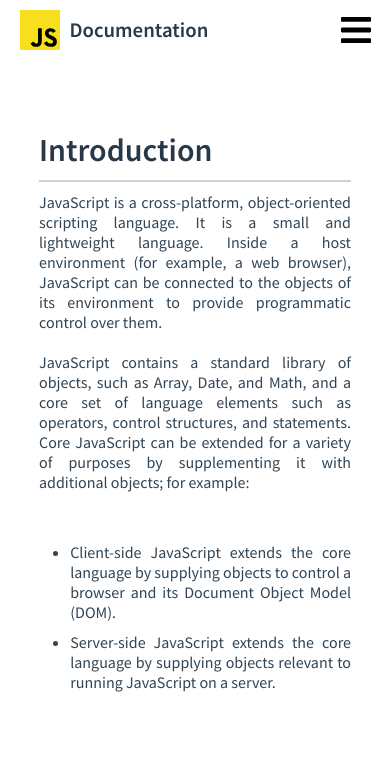
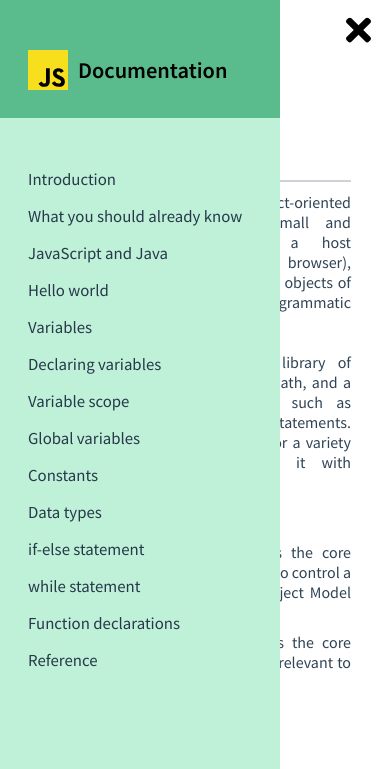
Before and after one commit to aromalanil/Javascript-Documentation, a plain HTML site: page index.html in a window 390 px wide. Both pictures are taken after a click on the picture 355 px from the left and 30 px from the top of the page. Shown: the top 769 px of the page. Drawn offline with nearby package versions, Linux system fonts and the light colour scheme.

Commit message:
prototype finished

```diff
--- a/css/style.css
+++ b/css/style.css
@@ -14,7 +14,8 @@ Github : github.com/aromalanil
     padding: 0;
     box-sizing: border-box;
 }
-html{
+
+html {
     scroll-behavior: smooth;
 }
 
@@ -23,8 +24,8 @@ html{
     --blue: #2973B7;
     --red: #D63200;
     --purple: #A32EFF;
-    --text-default:#304455;
-    --text-bold:#273849;
+    --text-default: #304455;
+    --text-bold: #273849;
 }
 
 body {
@@ -34,21 +35,22 @@ body {
 
 h1 {
     font-size: 2rem;
-    color:var(--text-bold);
+    color: var(--text-bold);
 }
 
 h2 {
     font-size: 1.5rem;
-    color:var(--text-bold);
+    color: var(--text-bold);
 }
-h3{
+
+h3 {
     font-size: 1.3rem;
-    color:var(--text-bold);
+    color: var(--text-bold);
 }
 
 p {
     font-size: 1rem;
-    color:var(--text-default)
+    color: var(--text-default)
 }
 
 
@@ -57,169 +59,205 @@ p {
 
 
 .nav-bar {
-    position:fixed;
-    left:0;
-    top:0;
-    width:300px;
+    position: fixed;
+    left: 0;
+    top: 0;
+    width: 300px;
     height: 100vh;
-    background-color:  rgba(65, 174, 121, 0.151);
+    background-color: rgb(191, 241, 217);
     overflow-y: scroll;
 }
 
-#nav-links{
+#nav-links {
     margin-top: 50px;
     margin-left: 10%;
     list-style: none;
 }
-.nav-link
-{
+
+.nav-link {
     margin-top: 15px;
     margin-bottom: 15px;
-    font-size:1.05rem;
+    font-size: 1.05rem;
 }
-.nav-link a{
+:target{
+    padding-top:60px;
+}
+
+.nav-link a {
     color: var(--text-bold);
     text-decoration: none;
     font-weight: 400;
 }
-.nav-link a:hover{
-    padding:1% 3%;
+
+.nav-link a:hover {
+    padding: 1% 3%;
     margin-left: -2%;
     border-radius: 5px;
     background-color: var(--blue);
     color: #fff;
 }
 
-.logo{
+.logo {
     background-color: rgba(65, 174, 121, 0.795);
-    padding-top:50px;
-    padding-left:10%;
-    padding-bottom:10%;
+    padding-top: 50px;
+    padding-left: 10%;
+    padding-bottom: 10%;
     display: flex;
     align-items: center;
 }
 
-.logo img{
+.logo img {
     margin-right: 10px;
     width: 40px;
 }
 
-.logo h3{
+.logo h3 {
     font-size: 1.4rem;
-    color:black;
+    color: black;
 }
 
-#intro{
+#intro {
     font-size: 2.5rem;
 }
 
-#main-doc
-{
-    padding-top:50px;
-    margin-left:300px;
+#main-doc {
+    padding-top: 50px;
+    margin-left: 300px;
 }
 
-.main-section{
+.main-section {
     margin: auto;
-    margin-top:80px;
-    width:80%;
-    padding-right:20%;
+    margin-top: 80px;
+    width: 80%;
+    padding-right: 20%;
 }
 
-.main-head{
+.main-head {
     margin-bottom: 10px;
 }
-hr{
 
-   border:.5px solid #27384938;
+hr {
+
+    border: .5px solid #27384938;
 }
-.main-para{
+
+.main-para {
     margin-top: 10px;
-    margin-bottom:20px;
+    margin-bottom: 20px;
     text-align: justify;
 }
 
-.main-lists{
+.main-lists {
     text-align: justify;
-    padding-left:10%;
-    margin-top:50px;
-    margin-bottom:50px;
-}
-.main-list-item{
-    margin-top: 10px;
-    color:var(--text-default);
-    font-size:1rem;
+    padding-left: 10%;
+    margin-top: 50px;
+    margin-bottom: 50px;
 }
 
-.code-div{
+.main-list-item {
+    margin-top: 10px;
+    color: var(--text-default);
+    font-size: 1rem;
+}
+
+.code-div {
     background-color: #fff;
 }
 
-li ul{
-    margin-top:10px;
-    margin-bottom:10px;
+li ul {
+    margin-top: 10px;
+    margin-bottom: 10px;
     padding-left: 40px;
 }
-li ul li{
+
+li ul li {
     text-align: justify;
-    margin-top:5px;
-    margin-bottom:5px;
+    margin-top: 5px;
+    margin-bottom: 5px;
 }
 
 
-.mobile-logo{
+.mobile-logo {
 
     position: fixed;
-    top:0;
-    left:0;
-    width:100vw;
+    top: 0;
+    left: 0;
+    width: 100vw;
     padding-left: 5vw;
     padding-right: 5vw;
     display: flex;
     align-items: center;
     justify-content: space-between;
-    background-color:white;
-    height:60px;
+    background-color: white;
+    height: 60px;
+    display: none;
 
 }
-.mobile-logo header{
+.floatingNav {
+    box-shadow: 0px 1px 10px #999;
+  }
+
+.mobile-logo header {
     display: flex;
     align-items: center;
 }
-.mobile-logo header img{
-    width:40px;
+
+.mobile-logo header img {
+    width: 40px;
     margin-right: 10px;
 }
 
-#menu{
-    width:30px;
-}
-
-.navBarVisible {
-    left:0px;
+#menu {
+    width: 25px;
 }
 
 
-@media only screen and (max-width:1300px)
-{
 
-    .main-section{
-        padding-right:0%;
+
+@media only screen and (max-width:1300px) {
+
+    .main-section {
+        padding-right: 0%;
 
     }
 
 }
 
-@media only screen and (max-width:1152px)
-{
+@media only screen and (max-width:1152px) {
 
-    #main-doc
-    {
-    margin-left:0;
+    .mobile-logo{
+        display: flex;
+        z-index: 20;
     }
+    #main-doc {
+        margin-left: 0;
+    }
+
     .nav-bar {
-        position:fixed;
-        left:-300px;
+
+        z-index: 99;
+        position: fixed;
+        left:  -300px;
+        transition: .3s;
+        opacity: .7;
+    }
+
+
+
+    .navBarVisible {
+        opacity: 1;
+        left: 0px;
     }
 
 }
+@media only screen and (max-width:680px) {
+    .nav-bar {
+        width:280px;
+        left:-280px;
+    }
+    .navBarVisible {
+        opacity: 1;
+        left: 0px;
+    }
+
+}
--- a/index.html
+++ b/index.html
@@ -58,17 +58,17 @@
 
         </nav>
 
-        <div class="mobile">
+
         <div class='mobile-logo'>
             <header >
                 <img src="./img/JavaScript_logo.svg" alt="JavaScript-logo">
                 <h3>Documentation</h3>
             </header>
 
-            <img id='menu' src="./img/bars-solid.svg" alt="">
+            <img id='menu' src="./img/menu.svg" alt="">
 
         </div>
-     </div>
+
 
         <!-- Main Documentation -->
         <main id="main-doc">
--- a/js/script.js
+++ b/js/script.js
@@ -1,10 +1,41 @@
+/**
+ * @author Aromal Anil <github.com/aromalanil>
+ */
+
+
 $(document).ready(()=>{
 
 
-    $('#menu').click(()=>
-    {
-        console.log('click')
+    //NavBar Drop Shadow on scroll
+    $(window).scroll(function() {
+        if ($(window).scrollTop() > 10) {
+            $('.mobile-logo').addClass('floatingNav');
+        } else {
+            $('.mobile-logo').removeClass('floatingNav');
+        }
+    });
+
+
+
+    // Menu bar for Mobile
+    $('#menu').click(() => {
+
+        //Making Side Menu Bar Visible/Invisible On Menu Click
         $('.nav-bar').toggleClass('navBarVisible');
 
+
+
+        //Changing Menu Icon
+        let img = $('#menu').attr('src');
+        $('#menu').attr('src', img === './img/menu.svg' ? './img/close.svg' : './img/menu.svg');
+
+
+        //Making Side Menu Bar Visible/Invisible When Clicked On Link
+        if ($('.nav-bar').hasClass('navBarVisible')) {
+            $('.nav-link').click(() => {
+                $('.nav-bar').removeClass('navBarVisible');
+                $('#menu').attr('src', './img/menu.svg');
+            })
+        }
     })
 })
```
Also changed, not shown: img/close.svg (added), img/menu.svg (renamed from img/bars-solid.svg).
